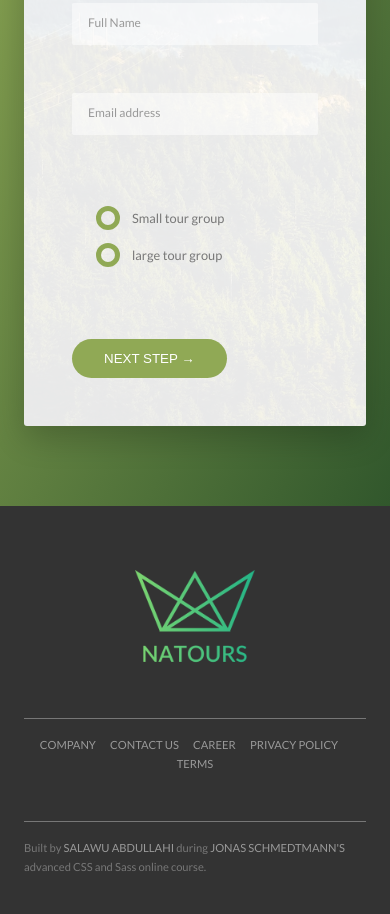
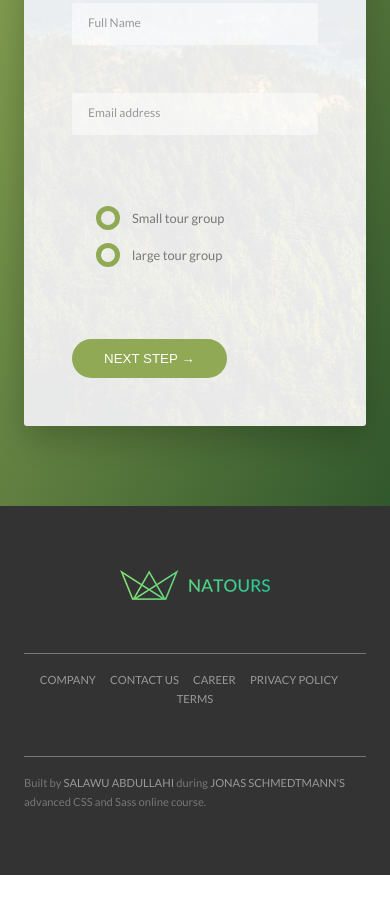
Before and after one commit to S-Abdullahi/natour, a website: page index.html in a window 390 px wide. Shown: the part 6686-7600 px from the top of the page. After the commit the page ends 7561 px from the top, so only its background shows below. Drawn offline with Linux system fonts and the light colour scheme.

Commit message:
responsive image

```diff
--- a/index.html
+++ b/index.html
@@ -323,7 +323,11 @@
 
     <footer class="footer">
         <div class="footer__logo-box">
-            <img src="img/logo-green-2x.png" alt="Full logo" class="footer__logo">
+            <picture>
+                <source srcset="img/logo-green-small-1x.png 1x, img/logo-green-small-2x.png 2x" media="(max-width:37.5em)">
+                <img srcset="img/logo-green-1x.png 1x, img/logo-green-2x.png 2x" alt="">
+            </picture>
+
         </div>
          <div class="row">
             <div class="col-1-of-2">
```
